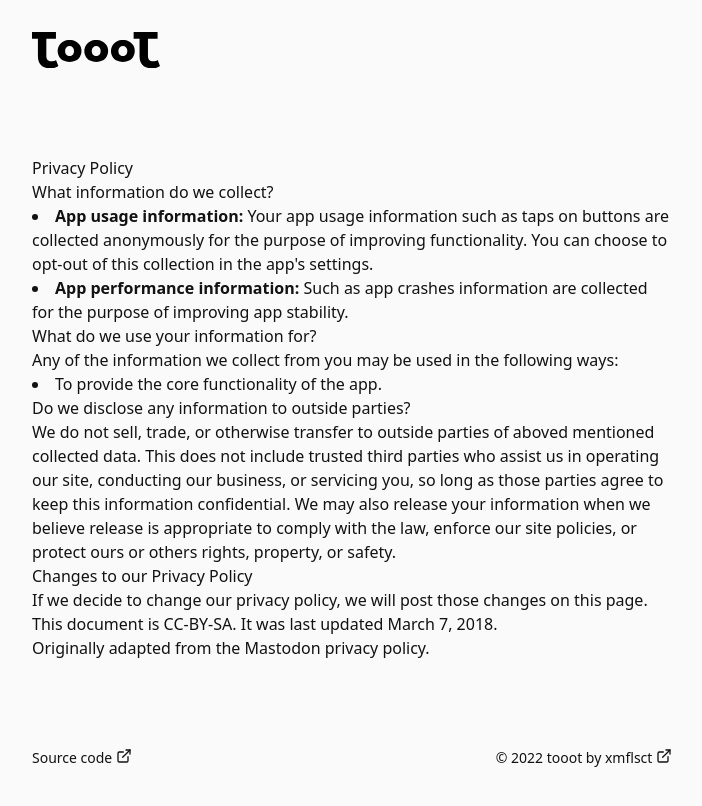
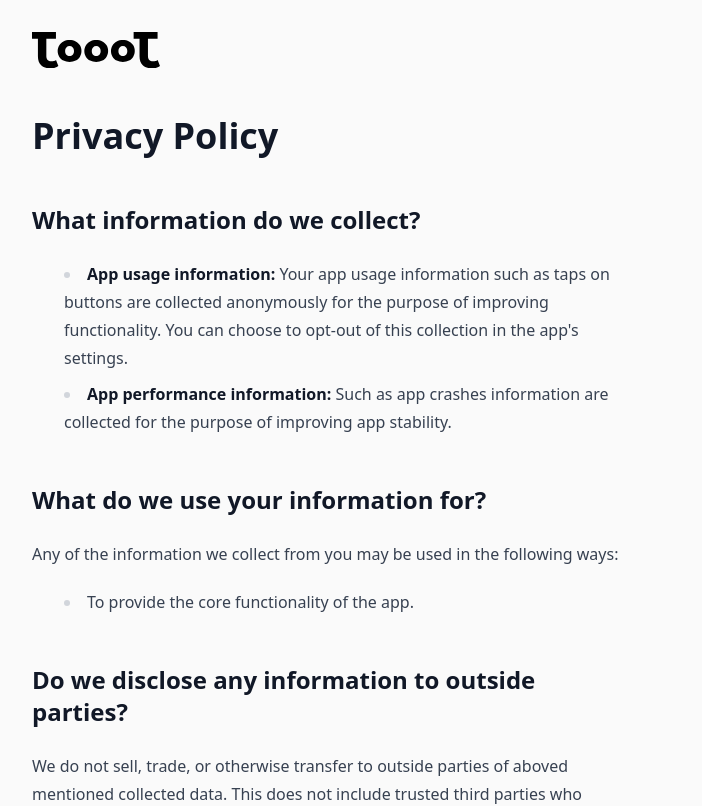
Before and after one commit to tooot-app/website, a Next.js app: page /privacy-policy in a window 1280 px wide. Shown: the top 806 px of the page, without its empty margins (288-990 px from the left). Built offline with nearby package versions, Linux system fonts and the light colour scheme.

Commit message:
Add and apply @tailwindcss/typography

```diff
--- a/components/layout.tsx
+++ b/components/layout.tsx
@@ -25,7 +25,7 @@
       <Link href='/' passHref>
         <Logo />
       </Link>
-      <main children={children} className='my-12' />
+      <main children={children} className='my-12 prose' />
       <footer className='flex flex-col lg:flex-row justify-between'>
         <a href='https://github.com/tooot-app' target='_blank' className='text-sm'>
           Source code <ExternalLink size='1rem' className='inline-block align-text-top' />
--- a/package.json
+++ b/package.json
@@ -15,6 +15,7 @@
     "start": "next start"
   },
   "dependencies": {
+    "@tailwindcss/typography": "^0.5.8",
     "autoprefixer": "^10.4.13",
     "next": "13.0.6",
     "postcss": "^8.4.19",
--- a/tailwind.config.js
+++ b/tailwind.config.js
@@ -10,5 +10,7 @@
       backgroundDark: 'rgb(18, 18, 18)'
     }
   },
-  plugins: []
+  plugins: [
+    require('@tailwindcss/typography'),
+  ]
 }
```
Also changed, not shown: 1 other file (tests, documents, lock files or other folders).
